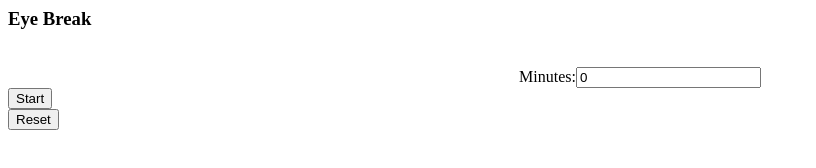
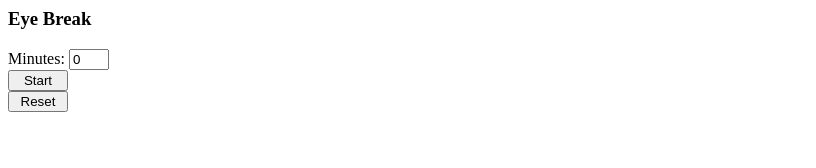
Before and after one commit to AlexKCheung/Eye-Break, a browser extension: page index.html in a window 1280 px wide. Shown: the whole page, without its empty margins (0-816 px from the left). Drawn offline with Linux system fonts and the light colour scheme.

Commit message:
made extension much more cleaner, easier to use, and more aesthetic

```diff
--- a/index.html
+++ b/index.html
@@ -1,20 +1,31 @@
 <html>
     <head>
         <title>Eye Break</title>
+
+        <!-- CSS -->
+        <style>
+            html, body {
+                width: 130px;
+                height: 130px;
+            }
+        </style>
     </head>
 
     <body>
         <h3> Eye Break</h3>
-        <br>
         <!-- Wrap Minutes and input number on same line -->
-        <div style="display:flex; flex-direction: row; justify-content: center; align-items: center">
-        <label for="minutes">Minutes: </label>
-        <input type="number" id="minutes" value="0"/>
+        <div style="display:flex; flex-direction: row; align-items: center; align-content: flex-start;">
+        <!-- &nbsp is a spacebar -->
+        <label for="minutes">Minutes:&nbsp;</label>
+        <!-- css for changing input number size -->
+        <input type="number" id="minutes" value="0" style="width: 40px">
         </div>
 
-        <button id="start">Start</button>
+        <div style="text-align:center; width: 50px;">
+        <button id="start" style="width: 60px">Start</button>
         <br>
-        <button id="reset">Reset</button>
+        <button id="reset" style="width: 60px">Reset</button>
+        </div>
 
         <script src="index.js"></script>
     </body>
```
